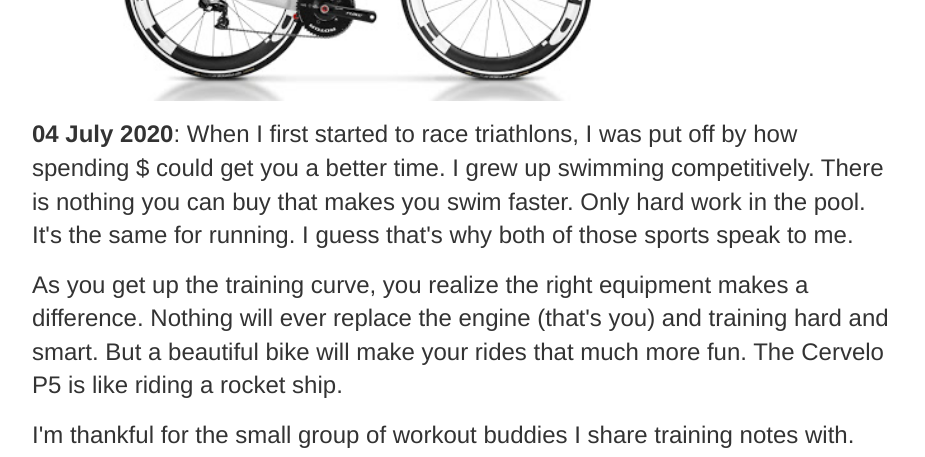
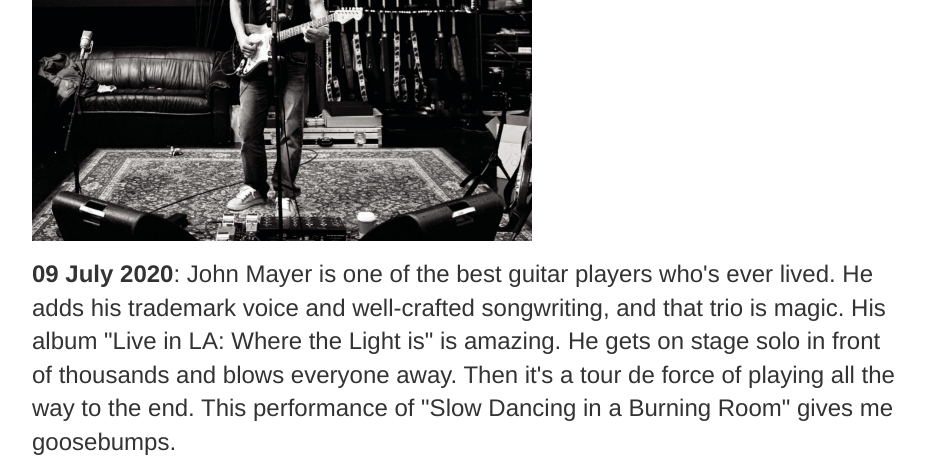
Before and after one commit to hikesandbikes/hikesandbikes.github.io, a Jekyll site: the page built from index.html, in a window 1280 px wide and 1400 px high, scrolled down 6070 px. Shown: the top 457 px of the window, without its empty margins (175-1100 px from the left). Built offline with Jekyll 4.4.1, drawn with Linux system fonts in a browser that asks for light colours; some of the changed text lies outside the part shown.

Commit message:
move jm up

```diff
--- a/index.html
+++ b/index.html
@@ -177,6 +177,27 @@
 		<br>
 
 
+		<h1>Where the Light Is</h1>
+
+<p><img src="static/img/wherethelightis.jpg" width="500"></p>
+
+		<p><b>09 July 2020</b>: John Mayer is one of the best guitar players who's ever lived.  He adds
+			his trademark voice and well-crafted songwriting, and that trio is magic. His album "Live in LA: Where the Light is" is amazing.
+			He gets on stage solo in front of thousands and blows everyone away.  Then it's a tour de
+			force of playing all the way to the end.  This performance of "Slow Dancing
+			in a Burning Room" gives me goosebumps.
+		</p>
+
+		<iframe width="520" height="415"
+		src="https://www.youtube.com/embed/32GZ3suxRn4">
+		</iframe>
+
+
+		<br>
+		______________________________________________________
+		<br>
+
+
 		<div class="asset-footer">
 		</div>
 
@@ -324,18 +345,3 @@
 		<br>
 		______________________________________________________
 		<br>
-
-		<h1>Where the Light Is</h1>
-
-<p><img src="static/img/wherethelightis.jpg" width="500"></p>
-
-		<p><b>27 February 2020</b>: John Mayer is one of the best guitar players who's ever lived.  He adds
-			his trademark voice and well-crafted songwriting, and that trio is magic. His album "Live in LA: Where the Light is" is amazing.
-			He gets on stage solo in front of thousands and blows everyone away.  Then it's a tour de
-			force of playing all the way to the end.  This performance of "Slow Dancing
-			in a Burning Room" gives me goosebumps.
-		</p>
-
-		<iframe width="520" height="415"
-		src="https://www.youtube.com/embed/32GZ3suxRn4">
-		</iframe>
```
